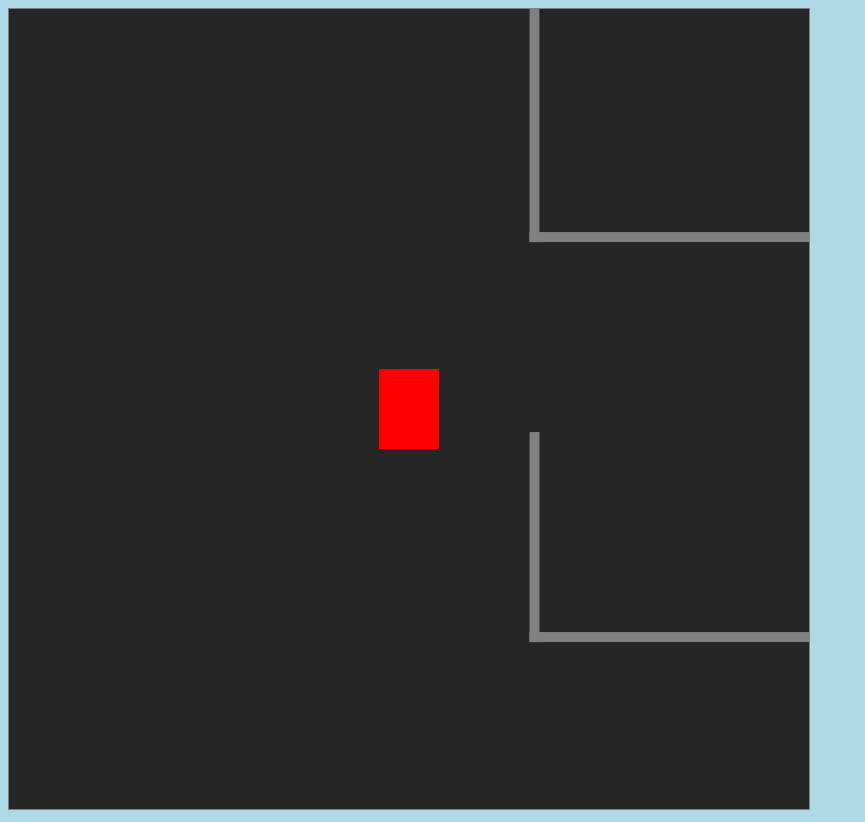
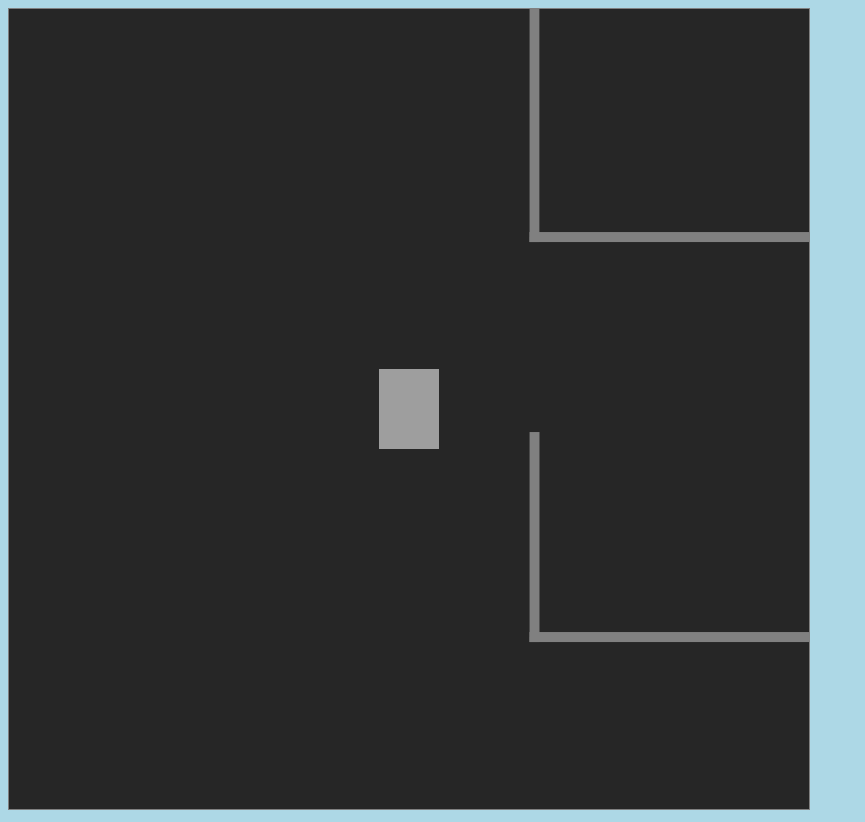
Before and after one commit to Lab-Game/spaceworks, a website: page public/client.html in a window 1280 px wide. Shown: the whole page, without its empty margins (0-865 px from the left). Drawn offline with Linux system fonts and the light colour scheme.

Commit message:
Add very helpful thing

```diff
--- a/public/client.html
+++ b/public/client.html
@@ -24,6 +24,10 @@ body {
   <body onload="init()">
     <canvas id="overhead" height="800" width="800"></canvas>
     <script type="text/javascript">
+
+// TEMP:
+const AMONGUS = new Image();
+AMONGUS.src = 'https://pioneeroptimist.com/wp-content/uploads/2021/03/among-us-6008615_1920-838x900.png';
 
 var CS = {
   "height" : 80,
@@ -163,13 +167,21 @@ function animate() {
   ctx.restore();
 
   // Draw the player
-  ctx.fillStyle = "red";
+  /*ctx.fillStyle = "red";
   ctx.beginPath();
   ctx.fillRect(
       overhead.width / 2 - CS.width / 2,
       overhead.height / 2 - CS.height / 2,
       CS.width,
-      CS.height);
+      CS.height);*/
+
+  ctx.drawImage(
+    AMONGUS,
+    overhead.width / 2 - CS.width / 2,
+    overhead.height / 2 - CS.height / 2,
+    CS.width,
+    CS.height
+  )
 
   window.requestAnimationFrame(animate);
 }
```
